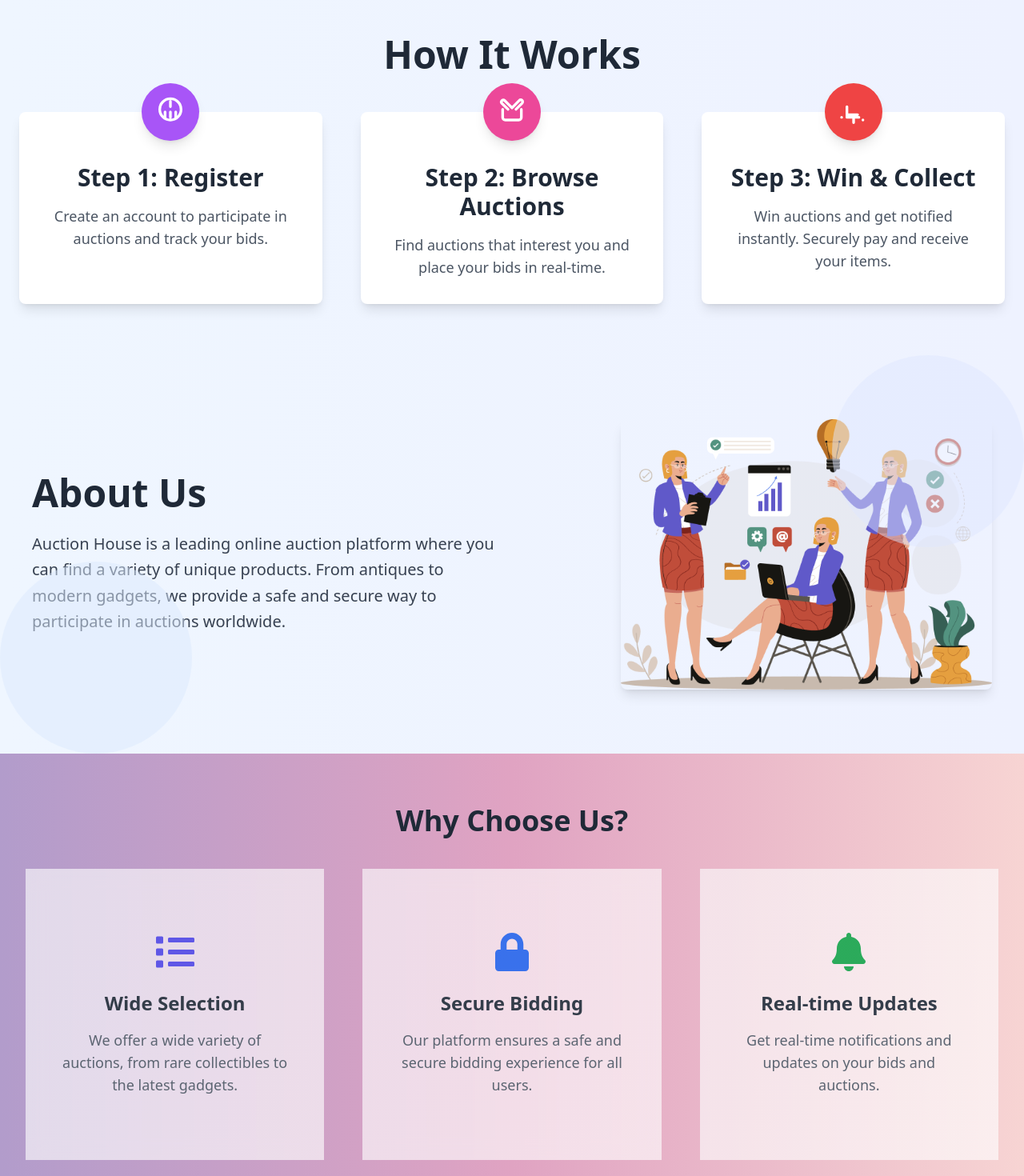
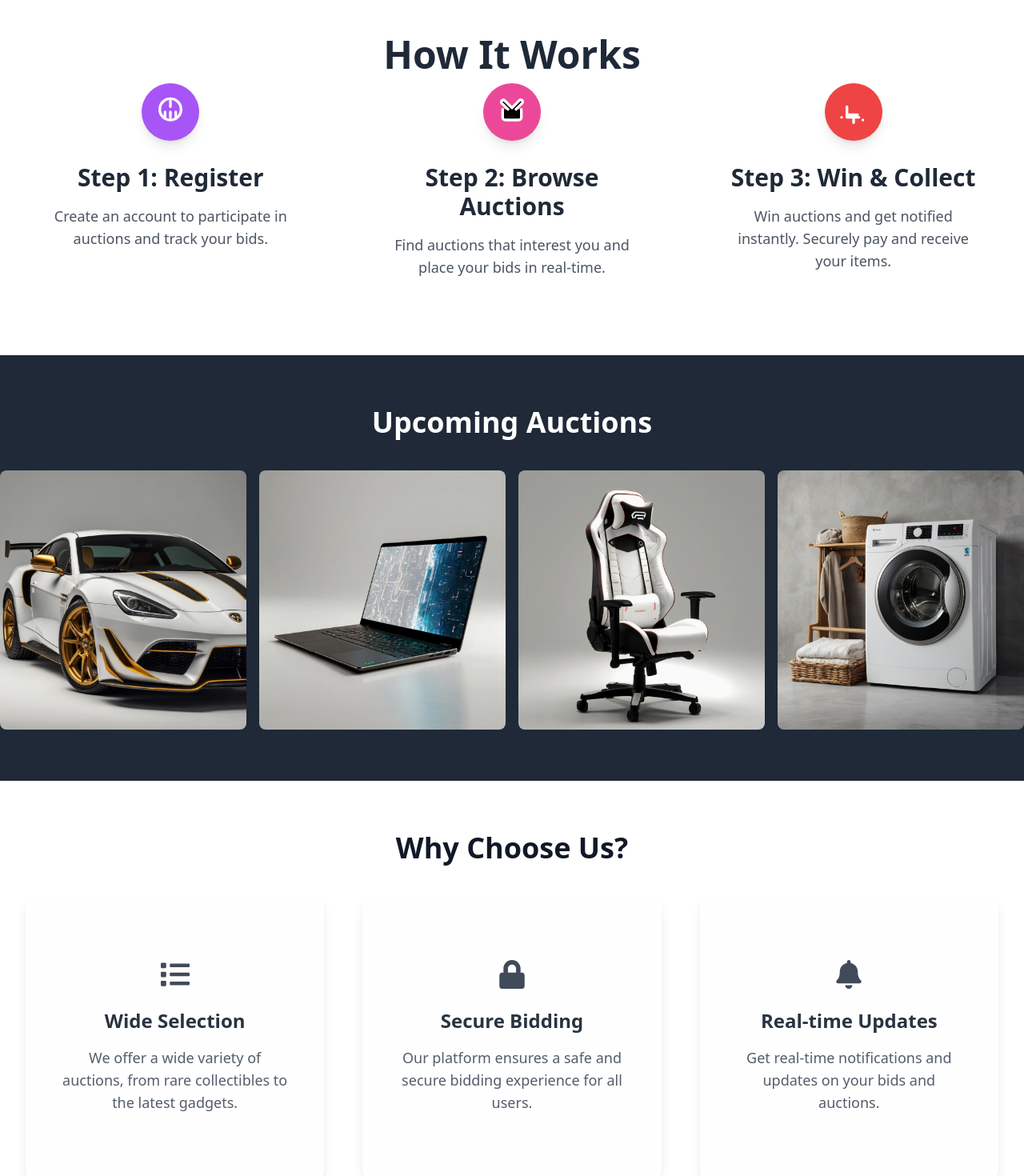
Before and after one commit to sameerajayakodi/Auction_System, a React (Create React App) app in the folder AuctionHouse/auction-management-frontend/: page / in a window 1280 px wide. Shown: the part 1140-2610 px from the top of the page at 80% size. Built offline with nearby package versions, Linux system fonts and the light colour scheme.

Commit message:
Update Home.js

```diff
--- a/AuctionHouse/auction-management-frontend/src/Home.js
+++ b/AuctionHouse/auction-management-frontend/src/Home.js
@@ -1,10 +1,21 @@
 import React, { useEffect, useState } from "react";
 import CountUp from "react-countup";
-import { FaArrowRight, FaBell, FaList, FaLock } from "react-icons/fa";
+import {
+  FaArrowRight,
+  FaBell,
+  FaFacebook,
+  FaInstagram,
+  FaList,
+  FaLock,
+  FaTwitter,
+  FaYoutube,
+} from "react-icons/fa";
 import { Link } from "react-router-dom";
-import background from "./images//background.jpg";
-import about from "./images/about.png";
-
+import background from "./images/background.jpg";
+import auction1 from "./images/item (10).jpg";
+import auction2 from "./images/item (11).jpg";
+import auction3 from "./images/item (12).jpg";
+import auction4 from "./images/item (16).jpg";
 const Home = () => {
   const [timeLeft, setTimeLeft] = useState({
     days: 0,
@@ -14,7 +25,7 @@ const Home = () => {
   });
 
   useEffect(() => {
-    const nextAuctionDate = new Date("2024-10-30T00:00:00"); // Replace with your auction date
+    const nextAuctionDate = new Date("2024-10-30T00:00:00");
 
     const interval = setInterval(() => {
       const now = new Date();
@@ -39,7 +50,7 @@ const Home = () => {
 
   return (
     <>
-      {/* Hero Section - Full Background Image */}
+
       <div className="relative h-screen">
         <div className="relative h-screen">
           <div
@@ -62,11 +73,11 @@ const Home = () => {
             >
               Explore Auctions
               <FaArrowRight className="ml-2" />{" "}
-              {/* Adding right arrow icon with margin */}
+
             </Link>
           </div>
         </div>
-        {/* Countdown Timer */}
+
         <div className="absolute right-0 flex flex-col items-center p-6 py-8 text-center transform -translate-x-1/2 bg-white shadow-2xl rounded-b-3xl top-2 ">
           <span className="text-2xl font-bold text-gray-900">
             Next Auction Starts In
@@ -78,39 +89,39 @@ const Home = () => {
         </div>
       </div>
 
-      {/* =================================================================================== */}
-      <div className="flex items-center justify-center px-6 py-16 text-center bg-gradient-to-r from-blue-50 to-indigo-50 ">
+
+      <div className="flex items-center justify-center px-6 py-16 text-center">
         <div className="container flex justify-between w-full space-x-4 overflow-x-auto scrolling-touch bg-white rounded-full shadow-xl no-scrollbar">
-          {/* Total Items */}
+
           <div className="flex flex-col items-center w-1/4 p-4">
             <h3 className="mb-2 text-5xl font-bold ">
-              <CountUp start={0} end={1200} duration={3} />+ {/* Total items */}
+              <CountUp start={0} end={1200} duration={3} />+
             </h3>
             <p className="text-lg font-semibold text-gray-700">Total Items</p>
           </div>
 
-          {/* Total Users */}
+
           <div className="flex flex-col items-center w-1/4 p-4 ">
             <h3 className="mb-2 text-5xl font-bold">
-              <CountUp start={0} end={450} duration={3} />+ {/* Total users */}
+              <CountUp start={0} end={450} duration={3} />+
             </h3>
             <p className="text-lg font-semibold text-gray-700">Total Users</p>
           </div>
 
-          {/* Total Auctions */}
+
           <div className="flex flex-col items-center w-1/4 p-4 ">
             <h3 className="mb-2 text-5xl font-bold">
               <CountUp start={0} end={90} duration={3} />+{" "}
-              {/* Total auctions */}
+
             </h3>
             <p className="text-lg font-semibold">Total Auctions</p>
           </div>
 
-          {/* Related Auctions */}
+
           <div className="flex flex-col items-center w-1/4 p-4 ">
             <h3 className="mb-2 text-5xl font-bold ">
               <CountUp start={0} end={50} duration={3} />+{" "}
-              {/* Related auctions */}
+
             </h3>
             <p className="text-lg font-semibold text-gray-700">
               Featured Auctions
@@ -119,19 +130,19 @@ const Home = () => {
         </div>
       </div>
 
-      {/* =========================================================================================*/}
 
-      <div className="px-6 py-16 bg-gradient-to-r from-blue-50 to-indigo-50">
+
+      <div className="px-6 py-16 bg-white">
         <div className="container mx-auto">
           <h2 className="mb-12 text-5xl font-bold text-center text-gray-800">
             How It Works
           </h2>
           <div className="grid grid-cols-1 gap-12 text-center md:grid-cols-3">
-            {/* Step 1 */}
-            <div className="relative p-8 transition duration-300 transform bg-white rounded-lg shadow-lg hover:scale-105 hover:shadow-2xl">
+
+            <div className="relative p-8 ">
               <div className="absolute top-0 p-4 text-white transform -translate-x-1/2 -translate-y-1/2 bg-purple-500 rounded-full shadow-lg left-1/2">
                 <svg
-                  className="w-10 h-10" // Increased icon size
+                  className="w-10 h-10"
                   fill="none"
                   stroke="currentColor"
                   strokeWidth="2"
@@ -150,18 +161,16 @@ const Home = () => {
               </h3>
               <p className="text-lg text-gray-600">
                 {" "}
-                {/* Increased paragraph font size */}
+
                 Create an account to participate in auctions and track your
                 bids.
               </p>
             </div>
 
-            {/* Step 2 */}
-            <div className="relative p-8 transition duration-300 transform bg-white rounded-lg shadow-lg hover:scale-105 hover:shadow-2xl">
+            <div className="relative p-8 bg-white ">
               <div className="absolute top-0 p-4 text-white transform -translate-x-1/2 -translate-y-1/2 bg-pink-500 rounded-full shadow-lg left-1/2">
                 <svg
-                  className="w-10 h-10" // Increased icon size
-                  fill="none"
+                  className="w-10 h-10"
                   stroke="currentColor"
                   strokeWidth="2"
                   viewBox="0 0 24 24"
@@ -179,17 +188,17 @@ const Home = () => {
               </h3>
               <p className="text-lg text-gray-600">
                 {" "}
-                {/* Increased paragraph font size */}
+
                 Find auctions that interest you and place your bids in
                 real-time.
               </p>
             </div>
 
-            {/* Step 3 */}
-            <div className="relative p-8 transition duration-300 transform bg-white rounded-lg shadow-lg hover:scale-105 hover:shadow-2xl">
+
+            <div className="relative p-8 ">
               <div className="absolute top-0 p-4 text-white transform -translate-x-1/2 -translate-y-1/2 bg-red-500 rounded-full shadow-lg left-1/2">
                 <svg
-                  className="w-10 h-10" // Increased icon size
+                  className="w-10 h-10"
                   fill="none"
                   stroke="currentColor"
                   strokeWidth="2"
@@ -208,7 +217,7 @@ const Home = () => {
               </h3>
               <p className="text-lg text-gray-600">
                 {" "}
-                {/* Increased paragraph font size */}
+
                 Win auctions and get notified instantly. Securely pay and
                 receive your items.
               </p>
@@ -217,48 +226,55 @@ const Home = () => {
         </div>
       </div>
 
-      {/* =================================================================================== */}
-      {/* About Section */}
-      <div className="relative py-20 bg-gradient-to-r from-blue-50 to-indigo-50">
-        <div className="grid items-center gap-10 px-10 mx-auto max-w-7xl md:grid-cols-2">
-          {/* Text Content */}
-          <div className="flex flex-col justify-center text-center md:text-left">
-            <h2 className="mb-6 text-5xl font-extrabold text-gray-800">
-              About Us
-            </h2>
-            <p className="text-xl leading-relaxed text-gray-700">
-              Auction House is a leading online auction platform where you can
-              find a variety of unique products. From antiques to modern
-              gadgets, we provide a safe and secure way to participate in
-              auctions worldwide.
-            </p>
-          </div>
 
-          {/* Icon/Image */}
-          <div className="flex justify-center md:justify-end">
+
+      <div className="py-16 bg-gray-800 ">
+        <div className="container mx-auto">
+          <h2 className="mb-10 text-4xl font-bold text-center text-white">
+            Upcoming Auctions
+          </h2>
+          <div className="grid grid-cols-1 gap-4 text-center md:grid-cols-2 lg:grid-cols-4">
+
+
             <img
-              src={about}
-              alt="About us illustration"
-              className="w-4/5 h-auto transition-transform duration-500 transform rounded-lg shadow-lg hover:scale-105"
+              src={auction1}
+              alt="Vintage Car Auction"
+              className="w-full h-full mb-4 rounded-lg"
+            />
+
+
+            <img
+              src={auction2}
+              alt="Luxury Watch Auction"
+              className="w-full h-full mb-4 rounded-lg"
+            />
+
+
+            <img
+              src={auction3}
+              alt="Antique Artifacts Auction"
+              className="w-full h-full mb-4 rounded-lg"
+            />
+
+            <img
+              src={auction4}
+              alt="Rare Book Auction"
+              className="w-full h-full mb-4 rounded-lg"
             />
           </div>
         </div>
-
-        {/* Decorative Elements */}
-        <div className="absolute top-0 right-0 w-40 h-40 bg-indigo-100 rounded-full opacity-50 md:w-60 md:h-60"></div>
-        <div className="absolute bottom-0 left-0 w-40 h-40 bg-blue-100 rounded-full opacity-50 md:w-60 md:h-60"></div>
       </div>
 
-      <div className="py-16 bg-gradient-to-r from-[#B29CCB] via-[#E0A3C2] to-[#F7D4D3]">
+      <div className="py-16">
         <div className="container px-8 mx-auto">
-          <h2 className="mb-10 text-4xl font-bold text-center text-gray-800">
+          <h2 className="mb-10 text-4xl font-bold text-center text-gray-900">
             Why Choose Us?
           </h2>
           <div className="grid grid-cols-1 gap-12 text-center md:grid-cols-3">
-            {/* Card 1 */}
-            <div className="relative p-10 py-20 overflow-hidden bg-white cursor-pointer bg-opacity-60 backdrop-blur-md ">
-              <div className="absolute inset-0 w-full h-full bg-gradient-to-br from-gray-200 to-gray-50 opacity-10"></div>
-              <FaList className="mx-auto mb-6 text-5xl font-bold text-indigo-600" />
+
+            <div className="relative p-10 py-20 overflow-hidden bg-white rounded-lg shadow-lg cursor-pointer hover:shadow-xl">
+              <div className="absolute inset-0 w-full h-full bg-gradient-to-br from-gray-100 to-gray-50 opacity-5"></div>
+              <FaList className="mx-auto mb-6 text-4xl text-gray-700" />
               <h3 className="mb-4 text-2xl font-semibold text-gray-800">
                 Wide Selection
               </h3>
@@ -268,10 +284,9 @@ const Home = () => {
               </p>
             </div>
 
-            {/* Card 2 */}
-            <div className="relative p-10 py-20 overflow-hidden bg-white cursor-pointer bg-opacity-60 backdrop-blur-md ">
-              <div className="absolute inset-0 w-full h-full bg-gradient-to-br from-gray-200 to-gray-50 opacity-10"></div>
-              <FaLock className="mx-auto mb-6 text-5xl font-bold text-blue-600" />
+            <div className="relative p-10 py-20 overflow-hidden bg-white rounded-lg shadow-lg cursor-pointer hover:shadow-xl">
+              <div className="absolute inset-0 w-full h-full bg-gradient-to-br from-gray-100 to-gray-50 opacity-5"></div>
+              <FaLock className="mx-auto mb-6 text-4xl text-gray-700" />
               <h3 className="mb-4 text-2xl font-semibold text-gray-800">
                 Secure Bidding
               </h3>
@@ -281,10 +296,9 @@ const Home = () => {
               </p>
             </div>
 
-            {/* Card 3 */}
-            <div className="relative p-10 py-20 overflow-hidden bg-white cursor-pointer bg-opacity-60 ">
-              <div className="absolute inset-0 w-full h-full bg-gradient-to-br from-gray-200 to-gray-50 opacity-10"></div>
-              <FaBell className="mx-auto mb-6 text-5xl font-bold text-green-600" />
+            <div className="relative p-10 py-20 overflow-hidden bg-white rounded-lg shadow-lg cursor-pointer hover:shadow-xl">
+              <div className="absolute inset-0 w-full h-full bg-gradient-to-br from-gray-100 to-gray-50 opacity-5"></div>
+              <FaBell className="mx-auto mb-6 text-4xl text-gray-700" />
               <h3 className="mb-4 text-2xl font-semibold text-gray-800">
                 Real-time Updates
               </h3>
@@ -297,14 +311,8 @@ const Home = () => {
         </div>
       </div>
 
-      {/* Features Section */}
-      {/* ...rest of the content */}
-      {/* Testimonials Section */}
 
-      {/* ================================================================================== */}
-
-      {/* ======================================================================================== */}
-      <div className="px-6 py-16 bg-gray-100">
+      <div className="px-6 py-16 bg-gray-200">
         <div className="container mx-auto">
           <h2 className="mb-8 text-4xl font-bold text-center">
             What Our Users Say
@@ -315,18 +323,142 @@ const Home = () => {
                 "Auction House helped me find a rare collectible I was searching
                 for. The bidding process was smooth and secure."
               </p>
-              <h3 className="text-xl font-semibold">John Doe</h3>
+              <h3 className="text-xl font-semibold">Kasun Perera</h3>
             </div>
             <div className="p-8 bg-white rounded-lg shadow-lg">
               <p className="mb-4 italic text-gray-600">
                 "I love the variety of items available. The real-time updates
                 kept me on track with my bids!"
               </p>
-              <h3 className="text-xl font-semibold">Jane Smith</h3>
+              <h3 className="text-xl font-semibold">Nipunika Hettiarachchi</h3>
             </div>
           </div>
         </div>
       </div>
+
+
+
+
+      <div className="py-16 bg-white">
+        <div className="container mx-auto">
+          <h2 className="mb-10 text-4xl font-bold text-center text-gray-800">
+            Frequently Asked Questions
+          </h2>
+          <div className="max-w-3xl mx-auto">
+            <div className="mb-6">
+              <h3 className="text-2xl font-semibold text-gray-800">
+                How do I register for an auction?
+              </h3>
+              <p className="text-lg text-gray-600">
+                To register, simply click on the "Register" button at the top
+                right of the page and fill in your details.
+              </p>
+            </div>
+            <div className="mb-6">
+              <h3 className="text-2xl font-semibold text-gray-800">
+                Is bidding secure on your platform?
+              </h3>
+              <p className="text-lg text-gray-600">
+                Yes, we use state-of-the-art security protocols to ensure that
+                all your transactions are safe.
+              </p>
+            </div>
+            <div>
+              <h3 className="text-2xl font-semibold text-gray-800">
+                What items can I auction?
+              </h3>
+              <p className="text-lg text-gray-600">
+                You can auction almost any item, ranging from antiques to
+                electronics. Make sure it complies with our auction rules.
+              </p>
+            </div>
+          </div>
+        </div>
+      </div>
+
+      <footer className="py-10 mt-auto text-gray-300 bg-gray-900">
+        <div className="container flex flex-col items-center justify-between px-8 mx-auto md:flex-row md:items-start">
+
+          <div className="text-center md:text-left md:w-1/2">
+            <h3 className="mb-4 text-lg font-semibold text-white">
+              What is Auction House?
+            </h3>
+            <p className="mb-6">
+              Auction House is a premier platform for buying and selling unique
+              items through competitive auctions. Discover, bid, and win
+              incredible items while enjoying a transparent and engaging auction
+              experience.
+            </p>
+          </div>
+
+          <div className="mt-8 text-center md:text-right md:w-1/2 md:mt-0">
+            <h3 className="mb-4 text-lg font-semibold text-white">Company</h3>
+            <ul className="space-y-2">
+              <li>
+                <Link to="/auctions" className="hover:text-white">
+                  Explore Auctions
+                </Link>
+              </li>
+              <li>
+                <Link to="/about" className="hover:text-white">
+                  About Us
+                </Link>
+              </li>
+              <li>
+                <Link to="/privacy-policy" className="hover:text-white">
+                  Privacy Policy
+                </Link>
+              </li>
+              <li>
+                <Link to="/terms-of-service" className="hover:text-white">
+                  Terms of Service
+                </Link>
+              </li>
+              <li>
+                <Link to="/help-center" className="hover:text-white">
+                  Help Center
+                </Link>
+              </li>
+              <li>
+                <Link to="/contact" className="hover:text-white">
+                  Contact Us
+                </Link>
+              </li>
+            </ul>
+            <div className="flex justify-center mt-6 space-x-4 md:justify-end">
+              <a
+                href="https://facebook.com"
+                className="text-white hover:text-gray-400"
+              >
+                <FaFacebook />
+              </a>
+              <a
+                href="https://instagram.com"
+                className="text-white hover:text-gray-400"
+              >
+                <FaInstagram />
+              </a>
+              <a
+                href="https://twitter.com"
+                className="text-white hover:text-gray-400"
+              >
+                <FaTwitter />
+              </a>
+              <a
+                href="https://youtube.com"
+                className="text-white hover:text-gray-400"
+              >
+                <FaYoutube />
+              </a>
+            </div>
+          </div>
+        </div>
+
+
+        <div className="pt-4 mt-8 text-center text-gray-400 border-t border-gray-700">
+          <p>© 2024 Auction House. All rights reserved.</p>
+        </div>
+      </footer>
     </>
   );
 };
```
